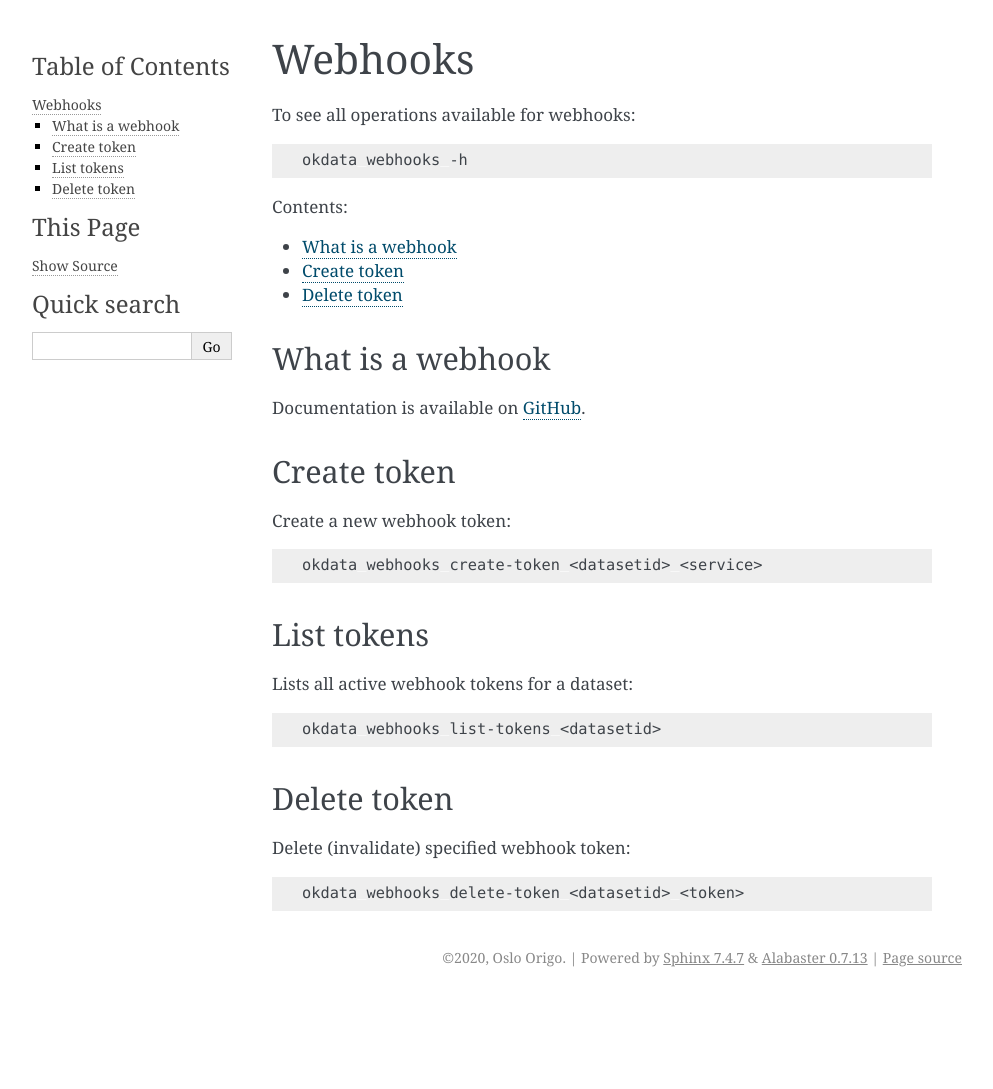
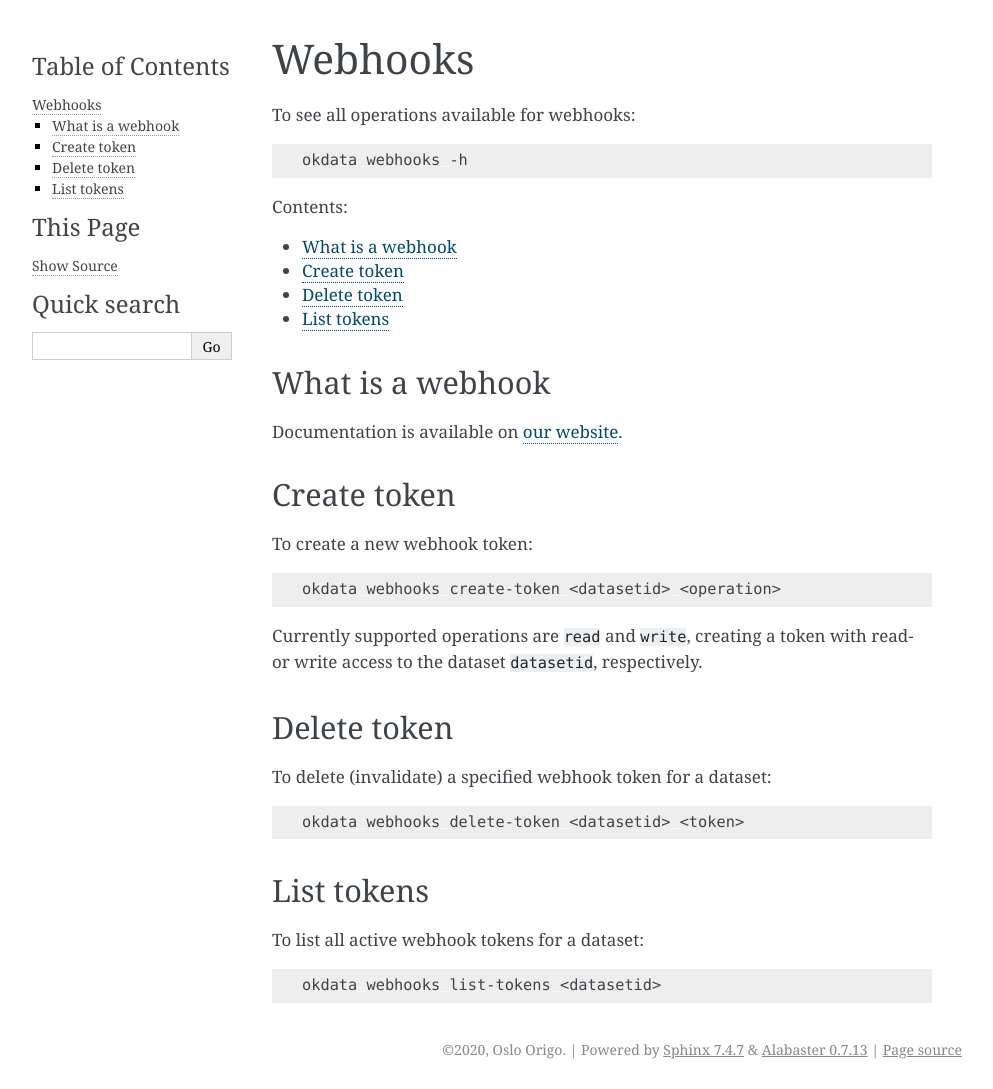
Before and after one commit to oslokommune/okdata-cli, a Sphinx documentation site: the page built from doc/webhooks.md, in a window 1280 px wide. Shown: the whole page, without its empty margins (148-1141 px from the left). Built offline with Sphinx 7.4.7, drawn with Linux system fonts in a browser that asks for light colours; before the commit the page ends 997 px from its top, so only the background shows below that.

Commit message:
DP-2079 Use the new `WebhookClient`
Use the new permission API based `WebhookClient` from the SDK instead of
the deprecated `SimpleDatasetAuthorizerClient`.

Webhook tokens are now tied to an operation on a dataset (read, write),
instead of a specific service.

````diff
--- a/doc/webhooks.md
+++ b/doc/webhooks.md
@@ -1,6 +1,7 @@
 # Webhooks
 
 To see all operations available for webhooks:
+
 ```bash
 okdata webhooks -h
 ```
@@ -9,31 +10,36 @@ Contents:
 * [What is a webhook](#what-is-a-webhook)
 * [Create token](#create-token)
 * [Delete token](#delete-token)
-
+* [List tokens](#list-tokens)
 
 ## What is a webhook
-Documentation is available on [GitHub](https://oslokommune.github.io/dataplattform/).
+
+Documentation is available on
+[our website](https://oslokommune.github.io/dataplattform/om-data/begreper).
 
 ## Create token
 
-Create a new webhook token:
+To create a new webhook token:
 
 ```bash
-okdata webhooks create-token <datasetid> <service>
+okdata webhooks create-token <datasetid> <operation>
 ```
 
+Currently supported operations are `read` and `write`, creating a token with
+read- or write access to the dataset `datasetid`, respectively.
+
+## Delete token
+
+To delete (invalidate) a specified webhook token for a dataset:
+
+```bash
+okdata webhooks delete-token <datasetid> <token>
+```
 
 ## List tokens
 
-Lists all active webhook tokens for a dataset:
+To list all active webhook tokens for a dataset:
 
 ```bash
 okdata webhooks list-tokens <datasetid>
 ```
-
-## Delete token
-Delete (invalidate) specified webhook token:
-
-```bash
-okdata webhooks delete-token <datasetid> <token>
-```
--- a/requirements.txt
+++ b/requirements.txt
@@ -38,14 +38,12 @@ jsonschema==3.2.0
     # via okdata-sdk
 markupsafe==1.1.1
     # via jinja2
-okdata-sdk==0.8.1
+okdata-sdk==0.9.0
     # via okdata-cli (setup.py)
 packaging==20.4
     # via sphinx
 prettytable==0.7.2
-    # via
-    #   okdata-cli (setup.py)
-    #   okdata-sdk
+    # via okdata-cli (setup.py)
 prompt-toolkit==3.0.7
     # via questionary
 pyasn1==0.4.8
--- a/setup.py
+++ b/setup.py
@@ -33,7 +33,7 @@ setuptools.setup(
         "Sphinx",
         "docopt",
         "inquirer",
-        "okdata-sdk>=0.8.0",
+        "okdata-sdk>=0.9.0,<1.0.0",
         "pygments",
         "recommonmark",
         "requests",
````
Also changed, not shown: CHANGELOG.md (+8 -0 lines), 6 other files.
